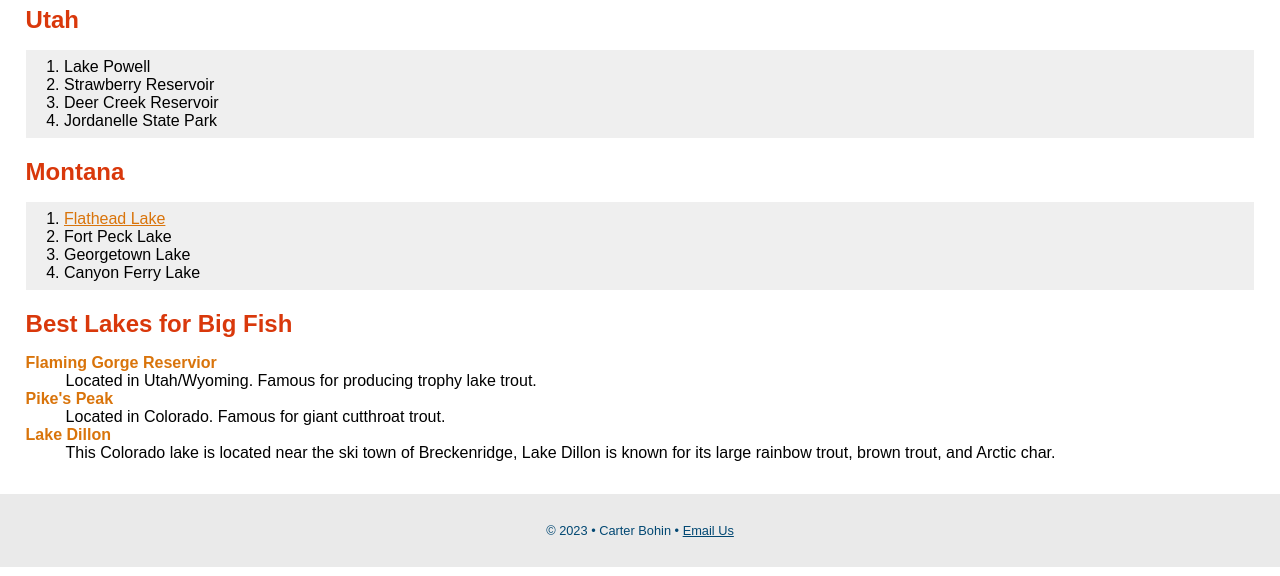
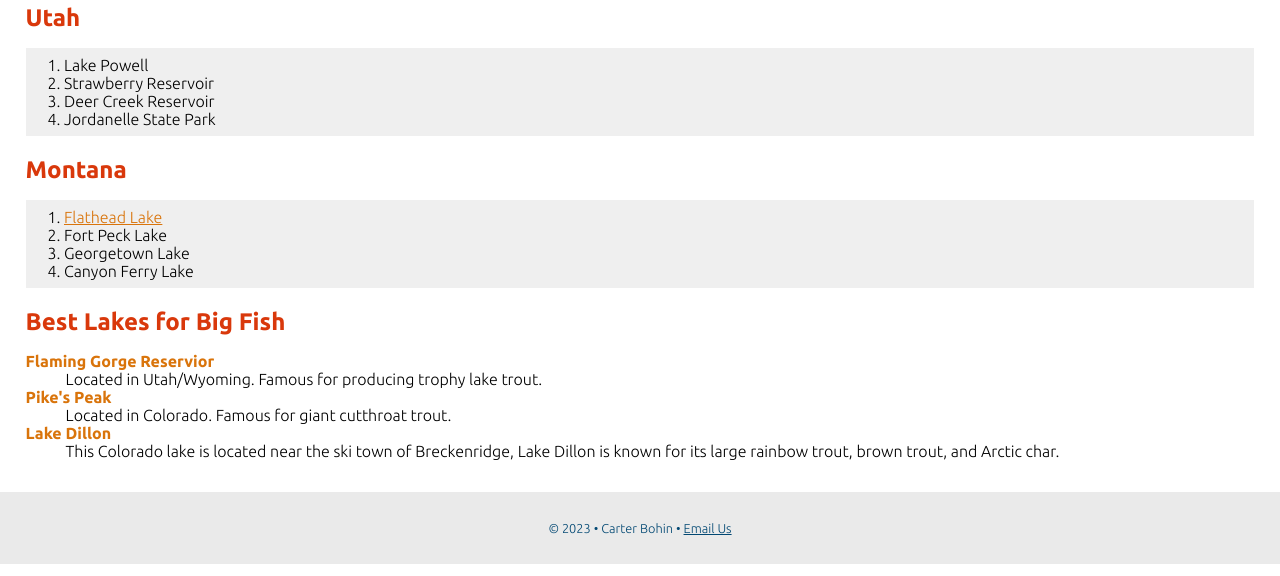
Before and after one commit to Carterbohin/dwdd1600, a plain HTML site: page 04hand-coding/lakes.html in a window 1280 px wide. Shown: the part 224-800 px from the top of the page. Drawn offline with Linux system fonts and the light colour scheme.

Commit message:
Add files via upload

```diff
--- a/04hand-coding/fish.css
+++ b/04hand-coding/fish.css
@@ -1,5 +1,6 @@
 body {
     font-family: 'Oxygen', sans-serif;
+    font-family: 'Ubuntu', sans-serif;
     font-size: 16px;
     font-weight: 300;
     margin: 0;
--- a/04hand-coding/lakes.html
+++ b/04hand-coding/lakes.html
@@ -8,6 +8,9 @@
         <meta name="author" content="Carter Bohin">
         <meta name="viewport" content="width=device-width, initial-scale=1">
         <link rel="stylesheet" href="fish.css">
+        <link rel="preconnect" href="https://fonts.googleapis.com">
+        <link rel="preconnect" href="https://fonts.gstatic.com" crossorigin>
+        <link href="https://fonts.googleapis.com/css2?family=Oxygen:wght@300;700&family=Ubuntu:wght@300;700&display=swap" rel="stylesheet">
     </head>
     <body>
         <!-- Start of the page header -->
```
Also changed, not shown: 04hand-coding/index.html (+3 -1 lines).
